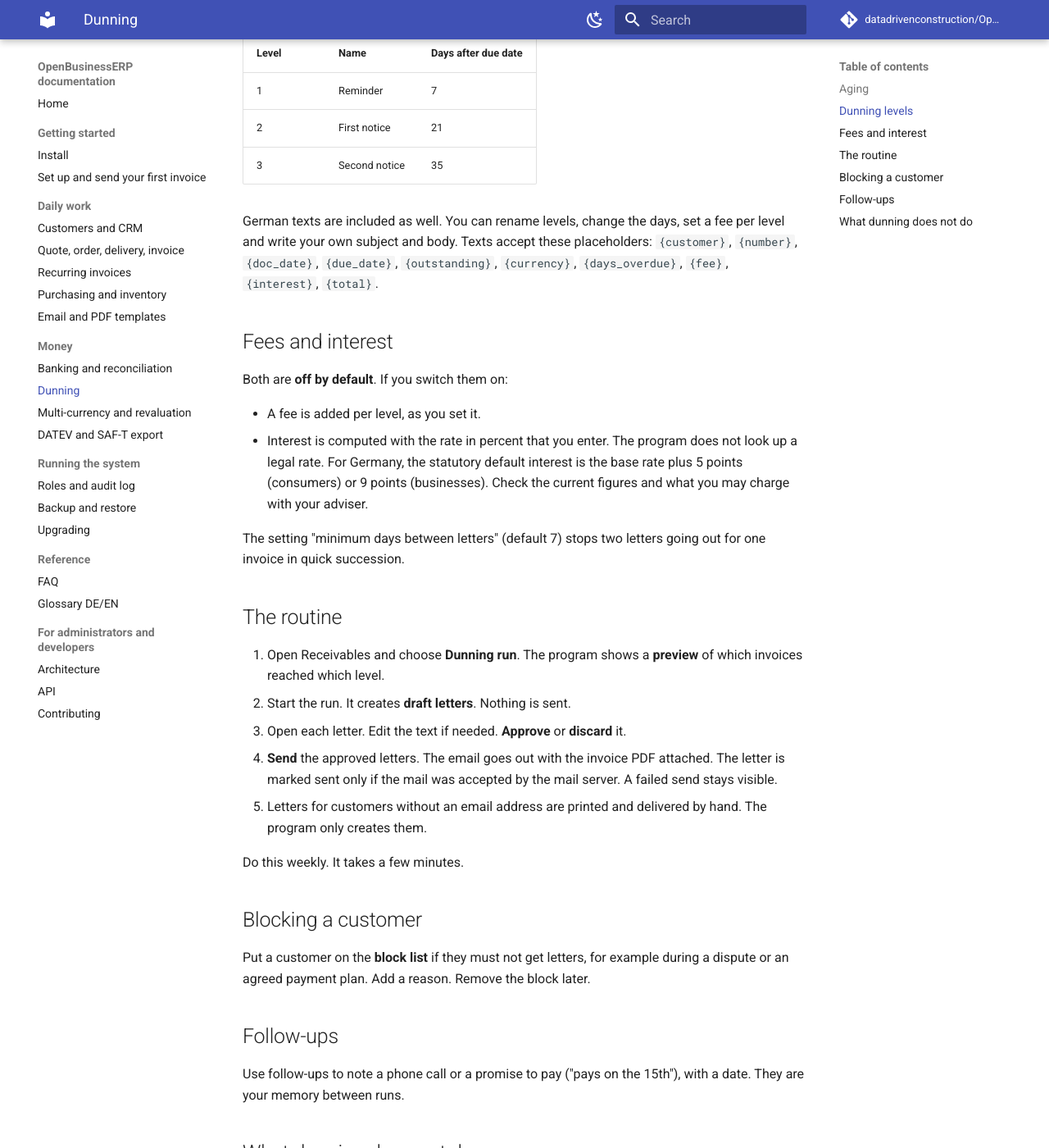
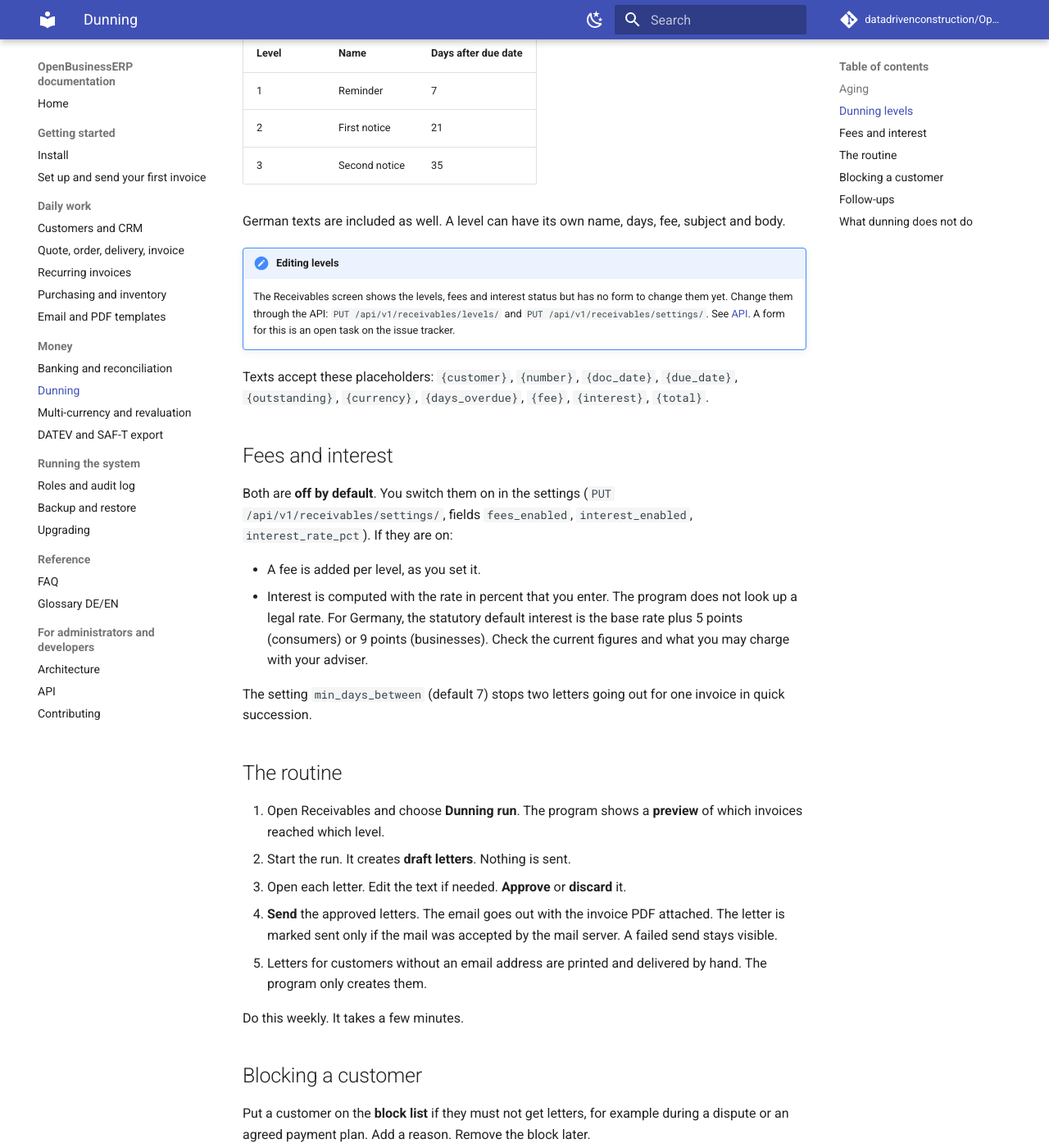
Before and after one commit to datadrivenconstruction/OpenBusinessERP, an MkDocs documentation site: the page built from docs/manual/dunning.md, in a window 1280 px wide and 1400 px high, scrolled down 1264 px. Shown: the whole window at 82% size. Built offline with MkDocs 1.6.1 and Material for MkDocs 9.7.7, drawn with Linux system fonts in a browser that asks for light colours; comment, search, counter and statistics services are not loaded.

Commit message:
Correct the manual where the screens and the code differ
- Dunning levels and settings are API-only today; say so
- Desktop data folder is documented, link it in the backup page

```diff
--- a/docs/manual/dunning.md
+++ b/docs/manual/dunning.md
@@ -28,16 +28,21 @@ A level defines when a letter is due and what it says. The defaults in English a
 | 2 | First notice | 21 |
 | 3 | Second notice | 35 |
 
-German texts are included as well. You can rename levels, change the days, set a fee per level and write your own subject and body. Texts accept these placeholders: `{customer}`, `{number}`, `{doc_date}`, `{due_date}`, `{outstanding}`, `{currency}`, `{days_overdue}`, `{fee}`, `{interest}`, `{total}`.
+German texts are included as well. A level can have its own name, days, fee, subject and body.
+
+!!! note "Editing levels"
+    The Receivables screen shows the levels, fees and interest status but has no form to change them yet. Change them through the API: `PUT /api/v1/receivables/levels/` and `PUT /api/v1/receivables/settings/`. See [API](../admin/api.md). A form for this is an open task on the issue tracker.
+
+Texts accept these placeholders: `{customer}`, `{number}`, `{doc_date}`, `{due_date}`, `{outstanding}`, `{currency}`, `{days_overdue}`, `{fee}`, `{interest}`, `{total}`.
 
 ## Fees and interest
 
-Both are **off by default**. If you switch them on:
+Both are **off by default**. You switch them on in the settings (`PUT /api/v1/receivables/settings/`, fields `fees_enabled`, `interest_enabled`, `interest_rate_pct`). If they are on:
 
 - A fee is added per level, as you set it.
 - Interest is computed with the rate in percent that you enter. The program does not look up a legal rate. For Germany, the statutory default interest is the base rate plus 5 points (consumers) or 9 points (businesses). Check the current figures and what you may charge with your adviser.
 
-The setting "minimum days between letters" (default 7) stops two letters going out for one invoice in quick succession.
+The setting `min_days_between` (default 7) stops two letters going out for one invoice in quick succession.
 
 ## The routine
 
```
Also changed, not shown: docs/manual/backup.md (+1 -1 lines).
